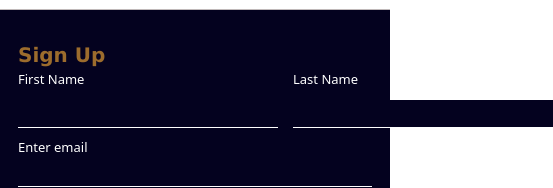
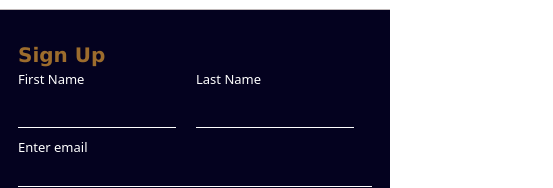
Before and after one commit to BullPointer/cart, a React (Vite) app: page /cart/sign-up in a window 390 px wide. Shown: the part 167-355 px from the top of the page, 553 px wide, since content can reach past the window. Built offline with nearby package versions, Linux system fonts and the light colour scheme; no server answers; the HTML template or start-up script is replaced by a standard one.

Commit message:
fixing some stuffs

```diff
--- a/src/assets/signup.css
+++ b/src/assets/signup.css
@@ -89,6 +89,17 @@ form input[type="password"] {
   .signUp .signUp-main .content .contact-bottom {
     font-size: small;
   }
+  .signUp .signUp-main .content form .name-box {
+    gap: 2px;
+    width: 100%;
+  }
+  .signUp .signUp-main .content form .name-box .name {
+    width: 50%;
+    padding: 0;
+  }
+  .signUp .signUp-main .content form .name-box .name input[type="text"] {
+    width: 90%;
+  }
 }
 @media only screen and (max-width: 300px) {
   .signUp .signUp-main .title {
```
